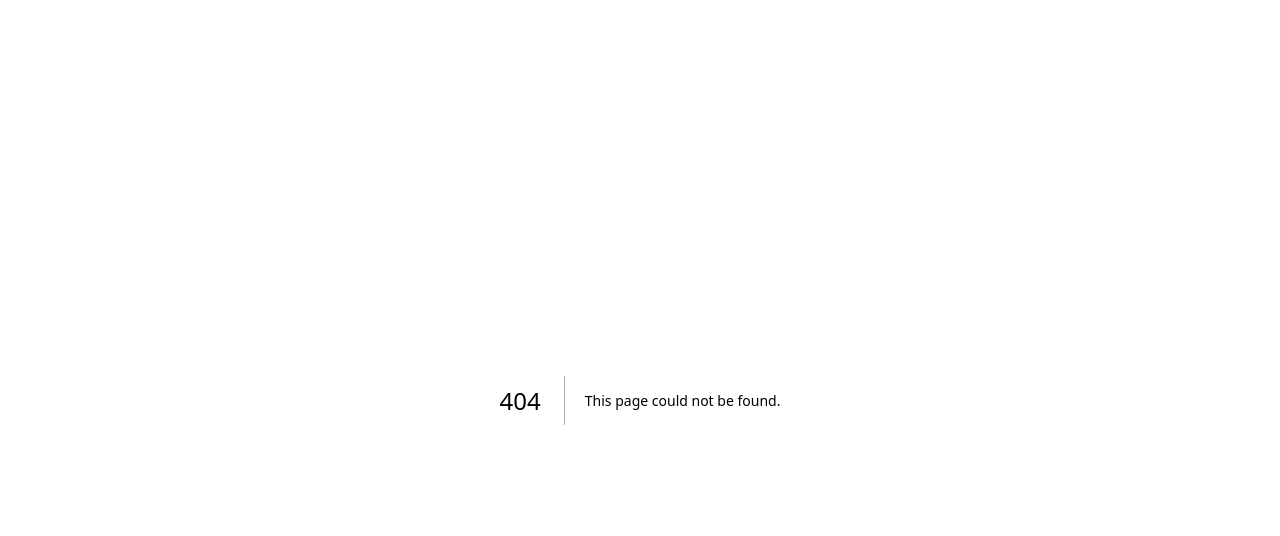
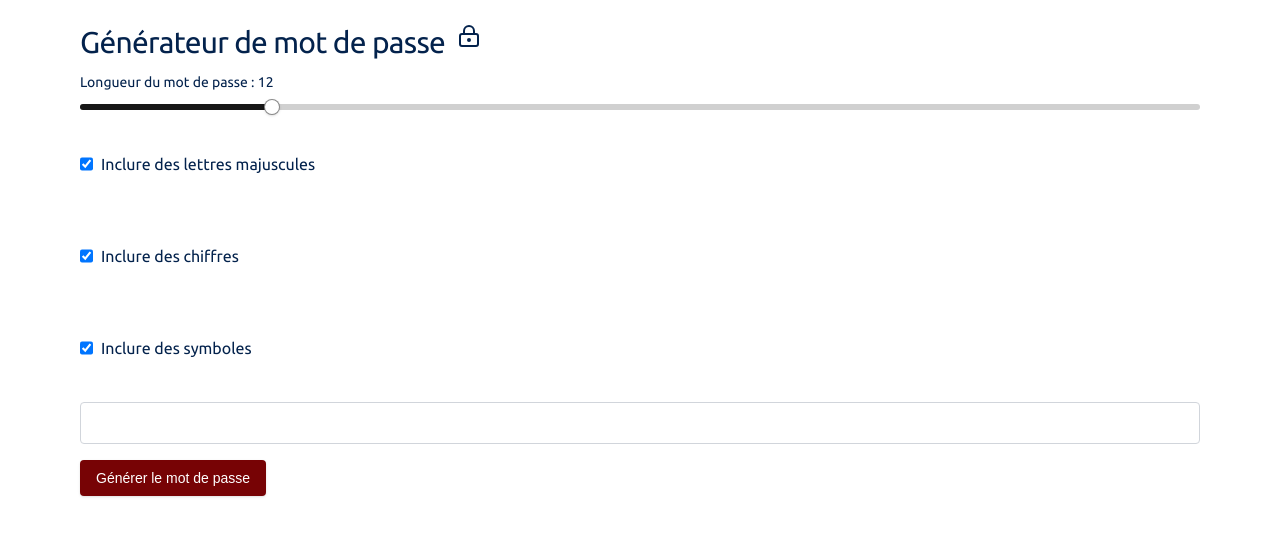
Before and after one commit to CMia03/versa-app, a Next.js app: page /pages/generate-pass in a window 1280 px wide. Before the commit this address had no page. Shown: the top 536 px of the page. Built offline with nearby package versions, Linux system fonts and the light colour scheme.

Commit message:
generate pass

```diff
--- /dev/null
+++ b/components/ui/checkbox.tsx
@@ -0,0 +1,28 @@
+import * as React from "react"
+import * as CheckboxPrimitive from "@radix-ui/react-checkbox"
+import { Check } from "lucide-react"
+
+import { cn } from "@/lib/utils"
+
+const Checkbox = React.forwardRef<
+  React.ElementRef<typeof CheckboxPrimitive.Root>,
+  React.ComponentPropsWithoutRef<typeof CheckboxPrimitive.Root>
+>(({ className, ...props }, ref) => (
+  <CheckboxPrimitive.Root
+    ref={ref}
+    className={cn(
+      "peer h-4 w-4 shrink-0 rounded-sm border border-neutral-200 border-neutral-900 shadow focus-visible:outline-none focus-visible:ring-1 focus-visible:ring-neutral-950 disabled:cursor-not-allowed disabled:opacity-50 data-[state=checked]:bg-neutral-900 data-[state=checked]:text-neutral-50 dark:border-neutral-800 dark:border-neutral-50 dark:focus-visible:ring-neutral-300 dark:data-[state=checked]:bg-neutral-50 dark:data-[state=checked]:text-neutral-900",
+      className
+    )}
+    {...props}
+  >
+    <CheckboxPrimitive.Indicator
+      className={cn("flex items-center justify-center text-current")}
+    >
+      <Check className="h-4 w-4" />
+    </CheckboxPrimitive.Indicator>
+  </CheckboxPrimitive.Root>
+))
+Checkbox.displayName = CheckboxPrimitive.Root.displayName
+
+export { Checkbox }
--- /dev/null
+++ b/components/ui/slider.tsx
@@ -0,0 +1,26 @@
+import * as React from "react"
+import * as SliderPrimitive from "@radix-ui/react-slider"
+
+import { cn } from "@/lib/utils"
+
+const Slider = React.forwardRef<
+  React.ElementRef<typeof SliderPrimitive.Root>,
+  React.ComponentPropsWithoutRef<typeof SliderPrimitive.Root>
+>(({ className, ...props }, ref) => (
+  <SliderPrimitive.Root
+    ref={ref}
+    className={cn(
+      "relative flex w-full touch-none select-none items-center",
+      className
+    )}
+    {...props}
+  >
+    <SliderPrimitive.Track className="relative h-1.5 w-full grow overflow-hidden rounded-full bg-neutral-900/20 dark:bg-neutral-50/20">
+      <SliderPrimitive.Range className="absolute h-full bg-neutral-900 dark:bg-neutral-50" />
+    </SliderPrimitive.Track>
+    <SliderPrimitive.Thumb className="block h-4 w-4 rounded-full border border-neutral-200 border-neutral-900/50 bg-white shadow transition-colors focus-visible:outline-none focus-visible:ring-1 focus-visible:ring-neutral-950 disabled:pointer-events-none disabled:opacity-50 dark:border-neutral-800 dark:border-neutral-50/50 dark:bg-neutral-950 dark:focus-visible:ring-neutral-300" />
+  </SliderPrimitive.Root>
+))
+Slider.displayName = SliderPrimitive.Root.displayName
+
+export { Slider }
--- a/package.json
+++ b/package.json
@@ -12,12 +12,14 @@
     "@monaco-editor/react": "^4.6.0",
     "@radix-ui/react-accordion": "^1.2.1",
     "@radix-ui/react-alert-dialog": "^1.1.2",
+    "@radix-ui/react-checkbox": "^1.1.2",
     "@radix-ui/react-dialog": "^1.1.2",
     "@radix-ui/react-label": "^2.1.0",
     "@radix-ui/react-menubar": "^1.1.2",
     "@radix-ui/react-radio-group": "^1.2.1",
     "@radix-ui/react-select": "^2.1.2",
     "@radix-ui/react-separator": "^1.1.0",
+    "@radix-ui/react-slider": "^1.2.1",
     "@radix-ui/react-slot": "^1.1.0",
     "@radix-ui/react-tooltip": "^1.1.3",
     "class-variance-authority": "^0.7.0",
--- a/pages/[locale]/acceuil.tsx
+++ b/pages/[locale]/acceuil.tsx
@@ -5,6 +5,7 @@ import Layout from "../layout";
 import Link from "next/link";
 import { UtensilsCrossed, MessageCircleQuestion, Calculator, Gamepad2, Code  } from "lucide-react"
 import Image from "next/image";
+import { LockKeyhole } from 'lucide-react';
 
 const welcomePages = () => {
     const Item = [
@@ -43,9 +44,15 @@ const welcomePages = () => {
         },
         {
             title: "Excercice Algorithme",
-            description: "Découvrez des recettes de cuisine.",
+            description: "Un exercice d'algorithme consiste à résoudre un problème par des étapes logiques.",
             image: <Code />,
             href: "/pages/algo"
+        },
+        {
+            title: "Générateur de mots de passe",
+            description: "Un générateur de mots de passe crée des mots de passe aléatoires.",
+            image: <LockKeyhole />,
+            href: "/pages/generate-pass"
         }
     ]
 
--- /dev/null
+++ b/pages/[locale]/generate-pass.tsx
@@ -0,0 +1,119 @@
+import React from 'react';
+import { useState } from 'react';
+import { Typography } from '@/components/ui/Typography';
+import { Button } from '@/components/ui/button';
+import { Label } from '@/components/ui/label';
+import Layout from '../layout';
+import { LockKeyhole } from 'lucide-react';
+import { Slider } from "@/components/ui/slider"
+
+
+const generatePassword = (length: number, includeUppercase: boolean, includeNumbers: boolean, includeSymbols: boolean): string => {
+  const lowercaseChars = 'abcdefghijklmnopqrstuvwxyz';
+  const uppercaseChars = 'ABCDEFGHIJKLMNOPQRSTUVWXYZ';
+  const numberChars = '0123456789';
+  const symbolChars = '!@#$%^&*()_-+=<>?/';
+
+  let characters = lowercaseChars;
+
+  if (includeUppercase) characters += uppercaseChars;
+  if (includeNumbers) characters += numberChars;
+  if (includeSymbols) characters += symbolChars;
+
+  let password = '';
+  for (let i = 0; i < length; i++) {
+    const randomIndex = Math.floor(Math.random() * characters.length);
+    password += characters[randomIndex];
+  }
+
+  return password;
+};
+
+const PasswordGenerator: React.FC = () => {
+  const [length, setLength] = useState<number>(12); // Default password length
+  const [includeUppercase, setIncludeUppercase] = useState<boolean>(true);
+  const [includeNumbers, setIncludeNumbers] = useState<boolean>(true);
+  const [includeSymbols, setIncludeSymbols] = useState<boolean>(true);
+  const [password, setPassword] = useState<string>('');
+
+  // Handle password generation
+  const handleGeneratePassword = () => {
+    const newPassword = generatePassword(length, includeUppercase, includeNumbers, includeSymbols);
+    setPassword(newPassword);
+  };
+
+  return (
+    <Layout>
+      <Typography variant="h2" className='flex'>
+        Générateur de mot de passe   <LockKeyhole />
+      </Typography>
+      <div className="mb-4">
+        <Label htmlFor="length" className="block mb-2"><Typography variant="p">Longueur du mot de passe : {length}</Typography></Label>
+        <Slider
+          id="length"
+          min={8}
+          max={32}
+          value={[length]}
+          onValueChange={(value) => setLength(value[0])}
+          className="w-full"
+        />
+      </div>
+
+      <div className="mb-4">
+        <label className='flex'>
+          <input
+            type="checkbox"
+            checked={includeUppercase}
+            onChange={() => setIncludeUppercase(!includeUppercase)}
+            className="mr-2"
+          />
+          <Typography variant="p" className='mb-6'>Inclure des lettres majuscules</Typography>
+        </label>
+      </div>
+
+      <div className="mb-4">
+        <label className='flex'>
+          <input
+            type="checkbox"
+            checked={includeNumbers}
+            onChange={() => setIncludeNumbers(!includeNumbers)}
+            className="mr-2"
+          />
+
+          <Typography variant="p" className='mb-6'> Inclure des chiffres</Typography>
+
+        </label>
+      </div>
+
+      <div className="mb-4">
+        <label className='flex'>
+          <input
+            type="checkbox"
+            checked={includeSymbols}
+            onChange={() => setIncludeSymbols(!includeSymbols)}
+            className="mr-2"
+          />
+          <Typography variant="p" className='mb-6'>   Inclure des symboles</Typography>
+
+        </label>
+      </div>
+
+      <div className="mb-4">
+        <input
+          type="text"
+          value={password}
+          readOnly
+          className="w-full p-2 border border-gray-300 rounded"
+        />
+      </div>
+
+      <Button
+        onClick={handleGeneratePassword}
+        className=" text-white py-2 px-4 rounded"
+      >
+        Générer le mot de passe
+      </Button>
+    </Layout>
+  );
+};
+export default PasswordGenerator;
```
Also changed, not shown: 1 other file (tests, documents, lock files or other folders).
